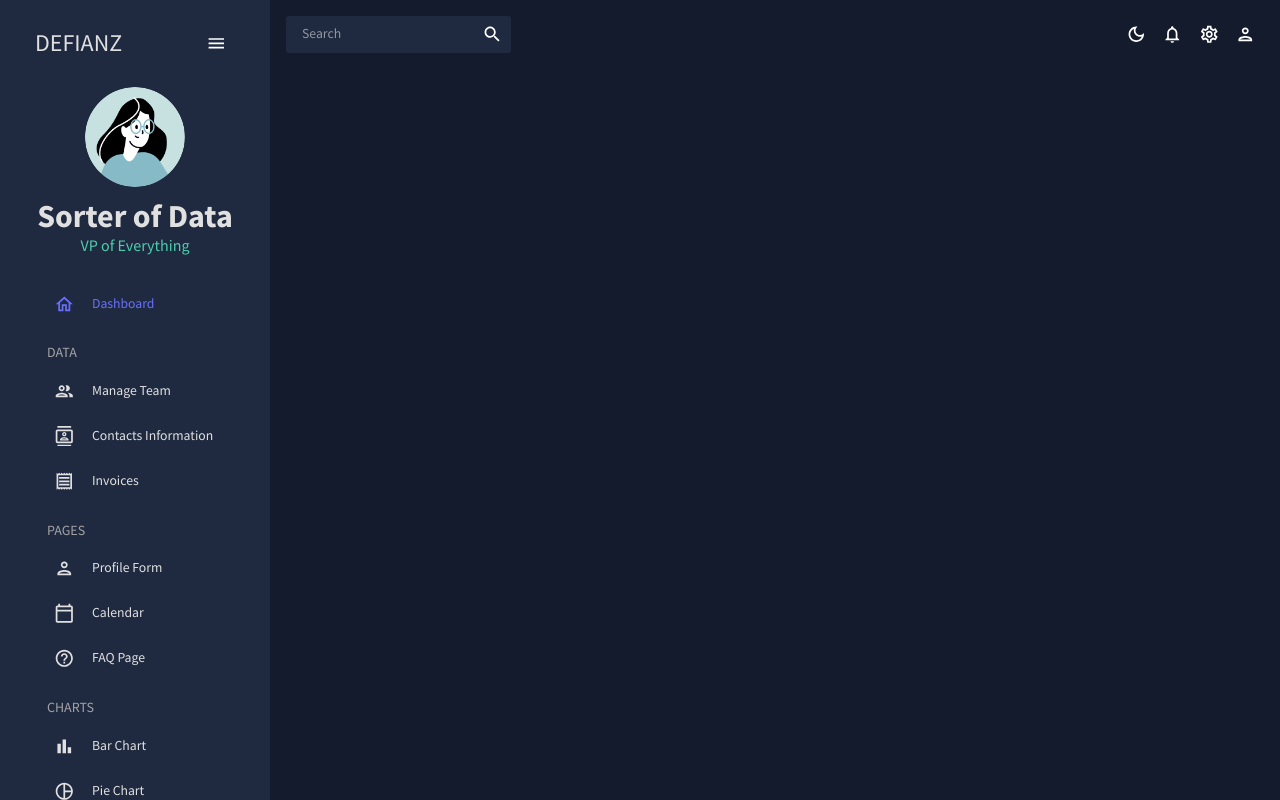
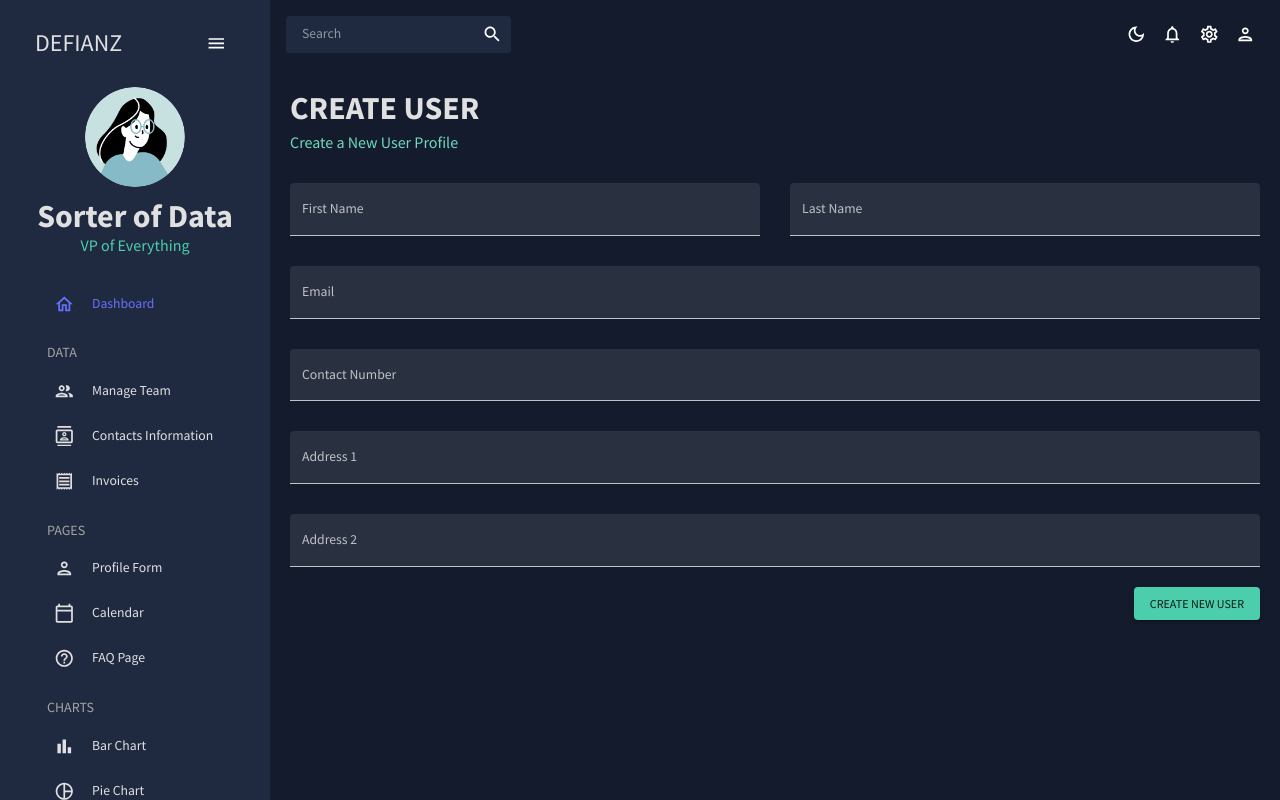
Before and after one commit to DrSLMac/defianz_admin_webbased_ui, a React (Create React App) app: page /form in a window 1280 px wide. Built offline with nearby package versions, Linux system fonts and the light colour scheme.

Commit message:
add built out new user form

```diff
--- a/src/App.js
+++ b/src/App.js
@@ -6,8 +6,8 @@
 import Team from "./scenes/team";
 import Contacts from "./scenes/contacts";
 import Invoices from "./scenes/invoices";
+import Form from "./scenes/form";
 // import Bar from "./scenes/bar";
-// import Form from "./scenes/form";
 // import Line from "./scenes/line";
 // import Pie from "./scenes/pie";
 // import FAQ from "./scenes/faq";
@@ -32,7 +32,7 @@
               <Route path="/team" element={<Team />} />
               <Route path="/contacts" element={<Contacts />} />
               <Route path="/invoices" element={<Invoices />} />
-              {/* <Route path="/form" element={<Form />} /> */}
+              <Route path="/form" element={<Form />} />
               {/* <Route path="/bar" element={<Bar />} /> */}
               {/* <Route path="/pie" element={<Pie />} /> */}
               {/* <Route path="/line" element={<Line />} /> */}
--- a/src/scenes/form/index.jsx
+++ b/src/scenes/form/index.jsx
@@ -0,0 +1,151 @@
+import { Box, Button, TextField } from "@mui/material"
+import { Formik } from "formik"
+import * as yup from "yup";
+import useMediaQuery from "@mui/material/useMediaQuery";
+import Header from "../../components/Header";
+
+const initialValues = {
+    firstName: "",
+    lastName: "",
+    email: "",
+    contact: "",
+    address1: "",
+    address2: "",
+}
+
+const phoneRegExp = /^((\+[1-9]{1,4}[ -]?)|(\([0-9]{2,3}\)[ -]?)|([0-9]{2,4})[ -]?)*?[0-9]{3,4}[ -]?[0-9]{3,4}$/;
+
+const userSchema = yup.object().shape({
+    firstName: yup.string().required("required"),
+    lastName: yup.string().required("required"),
+    email: yup.string().email("invalid email").required("required"),
+    contact: yup.string().matches(phoneRegExp, "Phone number is not valid").required("required"),
+    address1: yup.string().required("required"),
+    address2: yup.string().required("required"),
+})
+
+const Form = () => {
+    const isNonMobile = useMediaQuery("(min-width:600px)");
+
+    const handleFormSubmit = (values) => {
+        console.log(values);
+    }
+
+    return (
+        <Box m="20px">
+            <Header title="CREATE USER" subtitle="Create a New User Profile" />
+
+            <Formik
+                onSubmit={handleFormSubmit}
+                initialValues={initialValues}
+                validationSchema={userSchema}
+            >
+                {({
+                    values,
+                    errors,
+                    touched,
+                    handleBlur,
+                    handleChange,
+                    handleSubmit,
+                }) => (
+                    <form onSubmit={handleSubmit}>
+                        <Box
+                            display="grid"
+                            gap="30px"
+                            gridTemplateColumns="repeat(4, minmax(0, 1fr))"
+                            sx={{
+                                "& > div": { gridColumn: isNonMobile ? undefined : "span 4" },
+                            }}
+                        >
+                            <TextField
+                                fullWidth
+                                variant="filled"
+                                type="text"
+                                label="First Name"
+                                onBlur={handleBlur}
+                                onChange={handleChange}
+                                value={values.firstName}
+                                name="firstName"
+                                error={!!touched.firstName && !!errors.firstName}
+                                helperText={touched.firstName && errors.firstName}
+                                sx={{ gridColumn: "span 2" }}
+                            />
+                            <TextField
+                                fullWidth
+                                variant="filled"
+                                type="text"
+                                label="Last Name"
+                                onBlur={handleBlur}
+                                onChange={handleChange}
+                                value={values.lastName}
+                                name="lastName"
+                                error={!!touched.lastName && !!errors.lastName}
+                                helperText={touched.lastName && errors.lastName}
+                                sx={{ gridColumn: "span 2" }}
+                            />
+                            <TextField
+                                fullWidth
+                                variant="filled"
+                                type="text"
+                                label="Email"
+                                onBlur={handleBlur}
+                                onChange={handleChange}
+                                value={values.email}
+                                name="email"
+                                error={!!touched.email && !!errors.email}
+                                helperText={touched.email && errors.email}
+                                sx={{ gridColumn: "span 4" }}
+                            />
+                            <TextField
+                                fullWidth
+                                variant="filled"
+                                type="text"
+                                label="Contact Number"
+                                onBlur={handleBlur}
+                                onChange={handleChange}
+                                value={values.contact}
+                                name="contact"
+                                error={!!touched.contact && !!errors.contact}
+                                helperText={touched.contact && errors.contact}
+                                sx={{ gridColumn: "span 4" }}
+                            />
+                            <TextField
+                                fullWidth
+                                variant="filled"
+                                type="text"
+                                label="Address 1"
+                                onBlur={handleBlur}
+                                onChange={handleChange}
+                                value={values.address1}
+                                name="address1"
+                                error={!!touched.address1 && !!errors.address1}
+                                helperText={touched.address1 && errors.address1}
+                                sx={{ gridColumn: "span 4" }}
+                            />
+                            <TextField
+                                fullWidth
+                                variant="filled"
+                                type="text"
+                                label="Address 2"
+                                onBlur={handleBlur}
+                                onChange={handleChange}
+                                value={values.address2}
+                                name="address2"
+                                error={!!touched.address2 && !!errors.address2}
+                                helperText={touched.address2 && errors.address2}
+                                sx={{ gridColumn: "span 4" }}
+                            />
+                        </Box>
+                        <Box display="flex" justifyContent="end" mt="20px">
+                            <Button type="submit" color="secondary" variant="contained">
+                                Create New User
+                            </Button>
+                        </Box>
+                    </form>
+                )}
+            </Formik>
+        </Box>
+    )
+}
+
+export default Form
```
